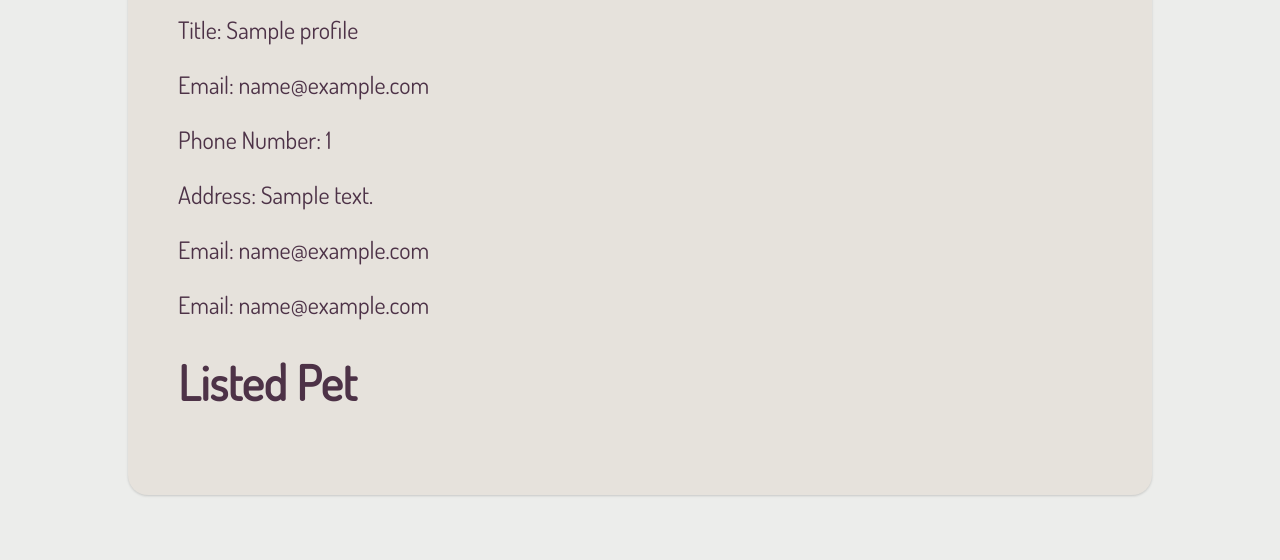
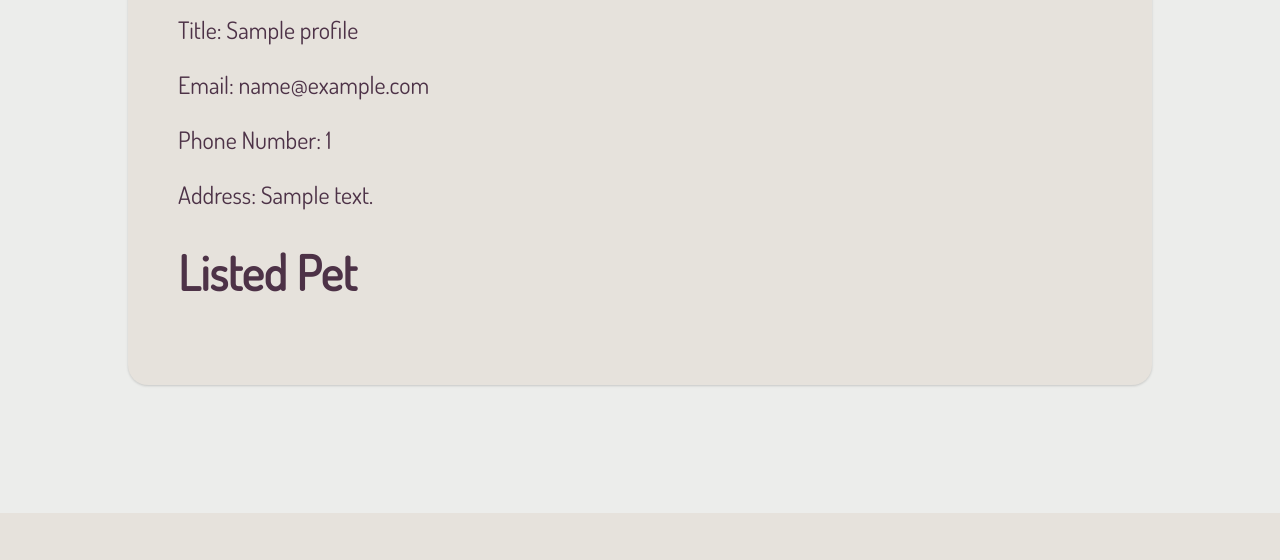
Before and after one commit to Fishfinna/Adoptables, a Flask app: template templates/profile.html in a window 1280 px wide. Shown: the part 839-1399 px from the top of the page. After the commit the page ends 1352 px from the top, so only its background shows below. Run offline with Flask 2, Linux system fonts and the light colour scheme; the template is opened without the code that fills it: most values are stand-ins (such as "Sample title", 1, 10 or a date in 2020).

Commit message:
Fix error in html

```diff
--- a/templates/profile.html
+++ b/templates/profile.html
@@ -29,8 +29,6 @@
                         <p>Email: {{profile.email}}</p>
                         <p>Phone Number: {{profile.number}}</p>
                         <p>Address: {{profile.Address}}</p>
-                        <p>Email: {{profile.email}}</p>
-                        <p>Email: {{profile.email}}</p>
                         <h1>Listed Pet</h1>
                     </div>
                     <div class = profile_div>
```
